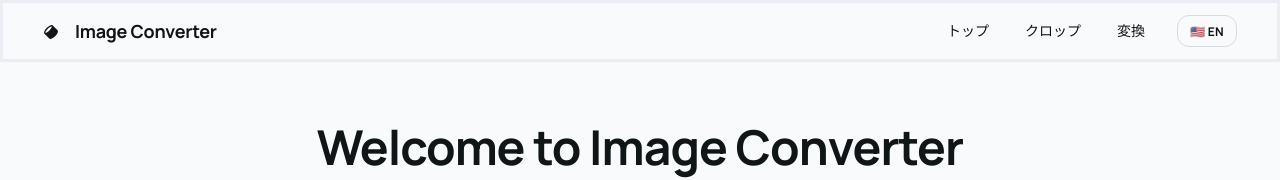
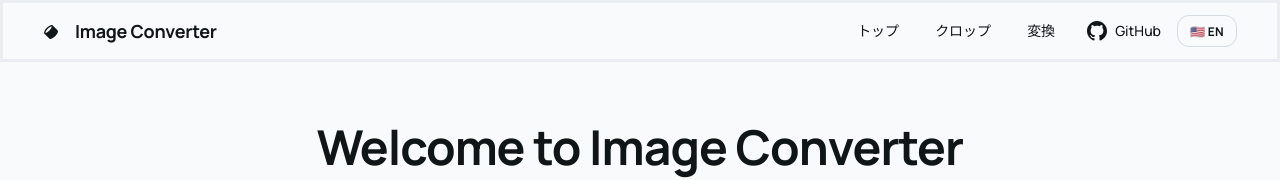
Before and after one commit to Suemura/client-side-image-converter, a Next.js app: page / in a window 1280 px wide. Shown: the top 180 px of the page. Built offline with nearby package versions, Linux system fonts and the light colour scheme.

Commit message:
ヘッダにGithubリンクを追加

```diff
--- a/src/components/Header.tsx
+++ b/src/components/Header.tsx
@@ -20,7 +20,27 @@
       </div>
       <div className="flex flex-1 justify-end gap-8">
         <Navigation />
-        <LanguageSwitch />
+        <div className="flex items-center gap-4">
+          <a
+            href="https://github.com/Suemura/web-image-converter"
+            target="_blank"
+            rel="noopener noreferrer"
+            className="flex items-center gap-2 text-gray-600 hover:text-gray-800 transition-colors duration-200"
+            aria-label="View source on GitHub"
+          >
+            <svg
+              width="20"
+              height="20"
+              viewBox="0 0 24 24"
+              fill="currentColor"
+              className="w-5 h-5"
+            >
+              <path d="M12 0c-6.626 0-12 5.373-12 12 0 5.302 3.438 9.8 8.207 11.387.599.111.793-.261.793-.577v-2.234c-3.338.726-4.033-1.416-4.033-1.416-.546-1.387-1.333-1.756-1.333-1.756-1.089-.745.083-.729.083-.729 1.205.084 1.839 1.237 1.839 1.237 1.07 1.834 2.807 1.304 3.492.997.107-.775.418-1.305.762-1.604-2.665-.305-5.467-1.334-5.467-5.931 0-1.311.469-2.381 1.236-3.221-.124-.303-.535-1.524.117-3.176 0 0 1.008-.322 3.301 1.23.957-.266 1.983-.399 3.003-.404 1.02.005 2.047.138 3.006.404 2.291-1.552 3.297-1.23 3.297-1.23.653 1.653.242 2.874.118 3.176.77.84 1.235 1.911 1.235 3.221 0 4.609-2.807 5.624-5.479 5.921.43.372.823 1.102.823 2.222v3.293c0 .319.192.694.801.576 4.765-1.589 8.199-6.086 8.199-11.386 0-6.627-5.373-12-12-12z"/>
+            </svg>
+            <span className="hidden sm:inline text-sm font-medium">{t("header.github")}</span>
+          </a>
+          <LanguageSwitch />
+        </div>
       </div>
     </header>
   );
--- a/src/i18n/config.ts
+++ b/src/i18n/config.ts
@@ -11,6 +11,7 @@
       },
       header: {
         title: "Image Converter",
+        github: "GitHub",
       },
       navigation: {
         top: "トップ",
@@ -127,6 +128,7 @@
       },
       header: {
         title: "Image Converter",
+        github: "GitHub",
       },
       navigation: {
         top: "Top",
```
Also changed, not shown: tsconfig.json (+33 -9 lines).
